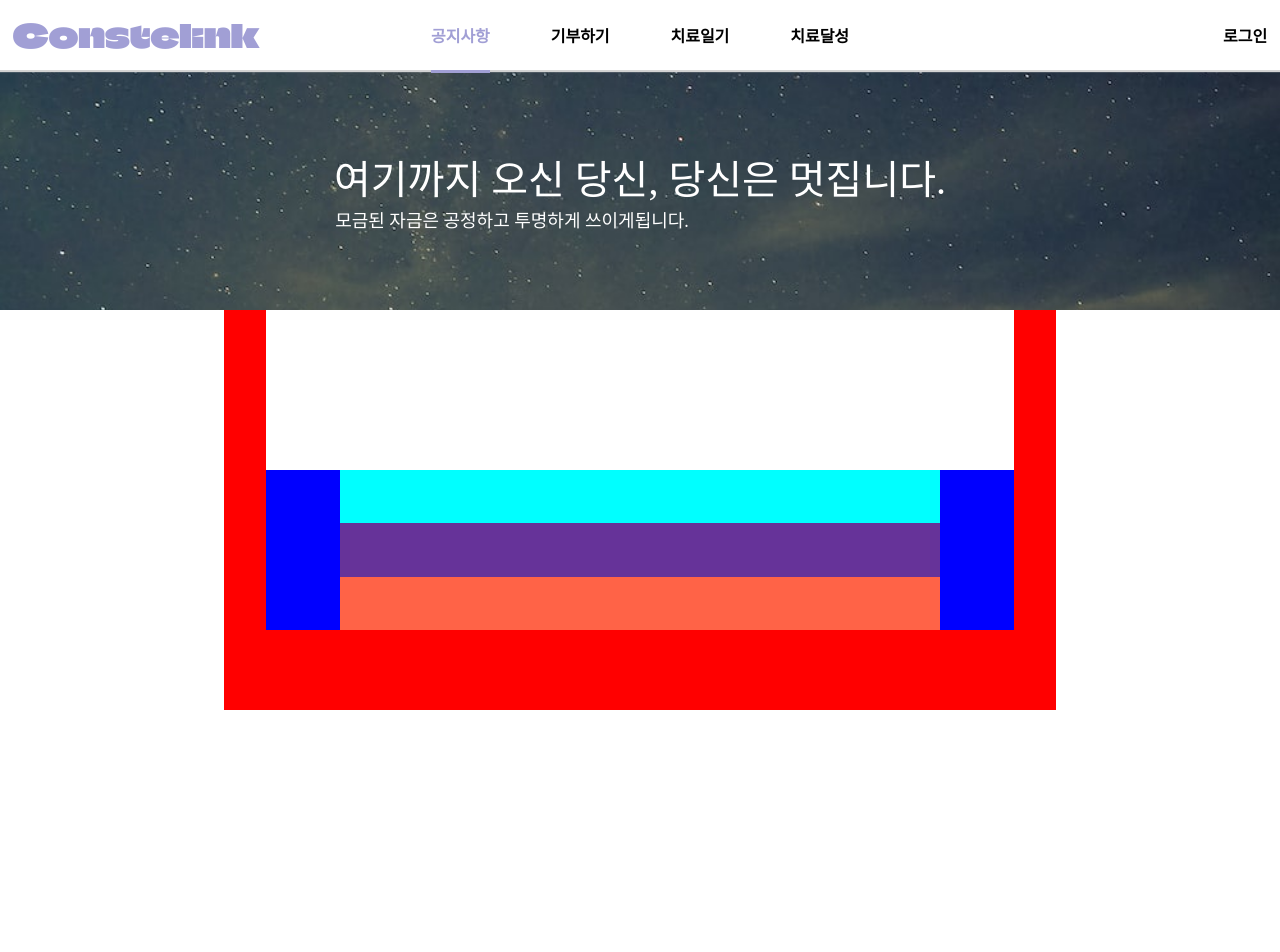
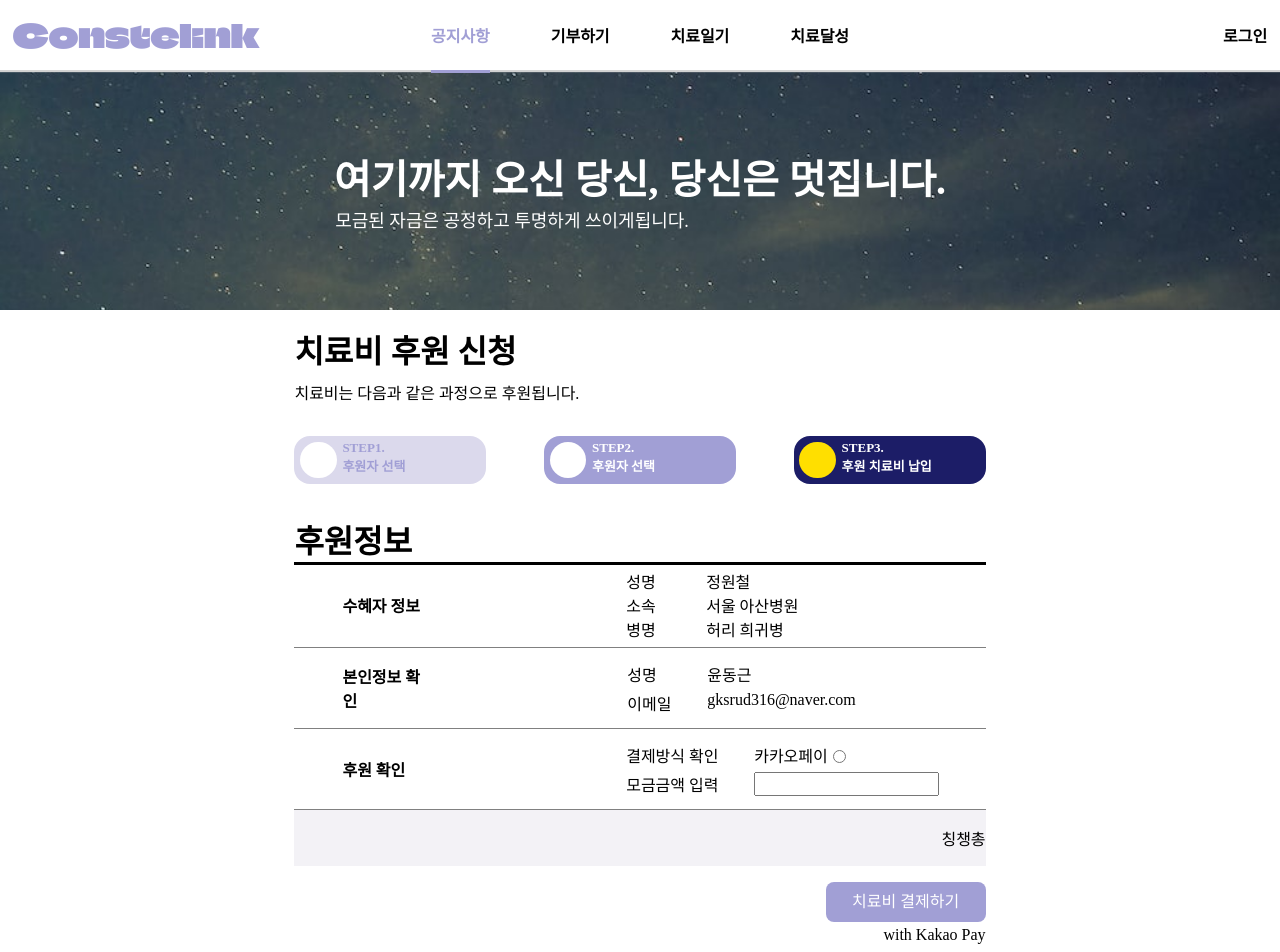
Before and after one commit to cxzlkjhgfdsa/constelink, a React (Create React App) app in the folder Frontend/: page /fundpayment in a window 1280 px wide. Shown: the top 952 px of the page. Before the commit the page ends 800 px from the top, so only its background shows below. Built offline with nearby package versions, Linux system fonts and the light colour scheme; a web font is replaced by a local one.

Commit message:
:lipstick: [FE] 모금 상세페이지 함수 작업 남음

```diff
--- a/Frontend/src/pages/FundDetail.module.css
+++ b/Frontend/src/pages/FundDetail.module.css
@@ -355,20 +355,19 @@
   right: 8rem;
 }
 
-progress {
+.fundDetailBar {
   height: 0.75rem;
   opacity: 0.8;
   width: 80%;
   -webkit-appearance: none;
   appearance: none;
-  /* margin-top: 5rem;  */
 }
-progress::-webkit-progress-bar {
+.fundDetailBar::-webkit-progress-bar {
   background-color: #ffffff;
   border-radius: 10px;
 
 }
-progress::-webkit-progress-value {
+.fundDetailBar::-webkit-progress-value {
   background-color: #BE6DB7;
   border-radius: 10px;
 
--- a/Frontend/src/pages/FundDetail.tsx
+++ b/Frontend/src/pages/FundDetail.tsx
@@ -121,7 +121,7 @@ const FundDetail: React.FC = () => {
           <div className={styles.fundingTag}>모금도달률</div>
           <div className={styles.fundingPct}>80%</div>
           <div className={styles.star}/>
-          <progress value={curValue} max={100}/>
+          <progress className={styles.fundDetailBar} value={curValue} max={100}/>
           <div className={styles.fundingGoal}>{goalMoney.toString().replace(/\B(?=(\d{3})+(?!\d))/g, ',')}원</div>
         </div>
       </div>
--- a/Frontend/src/pages/FundPayment.module.css
+++ b/Frontend/src/pages/FundPayment.module.css
@@ -41,6 +41,7 @@
 .bannerTitle{
   font-family: "Hahmlet";
   font-size: 2.5rem;
+  font-weight: bold;
   color: white;
 }
 
@@ -53,44 +54,241 @@
 }
 
 .mainArticle{
-  background-color: red;
   height: max-content;
-  padding-bottom: 5rem;
-  width: 65%;
+  padding-bottom: 2rem;
+  width: 60%;
   display: flex;
   flex-direction: column;
   align-items: center;
+  margin-top: 1rem;
 }
 
 .articleStep{
   background-color: white;
   width: 90%;
-  height: 10rem;
+  height: max-content;
+  /* padding-bottom: 4rem; */
+}
+
+.articleStepTitle{
+  font-family: "Hahmlet";
+  font-size: 2rem;
+  font-weight: bold;
+}
+
+.articleStepSubTitle{
+  font-family: "Hahmlet";
+  margin-top: 0.5rem;
+}
+
+.articleSteps{
+  /* background-color: burlywood; */
+  height: 7rem;
+  display: flex;
+  align-items: center;
+  justify-content: space-between;
+}
+
+.articleStepOne{
+  background-color: #DBD9EC;
+  height: 3rem;
+  width: 12rem;
+  border-radius: 1rem;
+  display: flex;
+  align-items: center;
+}
+
+.voidCircle{
+  background-color: white;
+  height: 2.3rem;
+  width: 2.3rem;
+  border-radius: 50%;
+  margin-left: 0.35rem;
+}
+
+.voidStar{
+  background-color: #FFDF00;
+  height: 2.3rem;
+  width: 2.3rem;
+  border-radius: 50%;
+  margin-left: 0.35rem;
+}
+
+.stepDetail{
+  height: 2.5rem;
+  width: 8rem;
+  margin-left: 0.35rem;
+  display: flex;
+  flex-direction: column;
+}
+
+.stepOneNumber{
+  font-family: "Hahmlet";
+  font-size: small;
+  font-weight: bold;
+  color: #A19FD5;
+}
+
+.stepOneTodo{
+  font-family: "Hahmlet";
+  font-size: small;
+  font-weight: bold;
+  color: #A19FD5;
+}
+
+.stepNumber{
+  font-family: "Hahmlet";
+  font-size: small;
+  font-weight: bold;
+  color: white;
+}
+
+.stepTodo{
+  font-family: "Hahmlet";
+  font-size: small;
+  font-weight: bold;
+  color: white;
+}
+
+.articleStepTwo{
+  background-color: #A19FD5;
+  height: 3rem;
+  width: 12rem;
+  border-radius: 1rem;
+  display: flex;
+  align-items: center;
+}
+
+.articleStepThree{
+  background-color: #1C1D67;
+  height: 3rem;
+  width: 12rem;
+  border-radius: 1rem;
+  display: flex;
+  align-items: center;
 }
 
 .articleInfo{
   display: flex;
   flex-direction: column;
-  align-items: center;
-  background-color: blue;
+  /* align-items: center; */
+  /* background-color: yellow; */
   width: 90%;
-  height: 10rem;
+  height: max-content;
+}
+
+.articleTitle{
+  font-family: "Hahmlet";
+  font-size: 2rem;
+  font-weight: bold;
 }
 
 .infoBeneficiary{
-  background-color: aqua;
+  /* background-color: aqua; */
+  width: 100%;
+  height: 5rem;
+  display: flex;
+  flex-direction: row;
+  align-items: center;
+  justify-content: space-between;
+  border-top: solid 0.2rem;
+  padding-bottom: 0.15rem;
+}
+
+.infoTitle{
+  font-family: "Hahmlet";
+  font-weight: bold;
+  margin-left: 3rem;
+}
+
+.infoDetail{
+  display:flex;
+  flex-direction: column;
+  justify-content: center;
+  /* background-color: yellowgreen; */
   width: 80%;
   height: 5rem;
+  margin-right: 0rem;
+}
+
+.detailItem{
+  font-family: "Hahmlet";
+  display: flex;
+  flex-direction: row;
+  margin-left: 35%;
+}
+
+.itemKey{
+  /* background-color: aqua; */
+  width: 3rem;
+}
+
+.itemLongKey{
+  /* background-color: aqua; */
+  width: 6rem;
+}
+
+.itemValue{
+  margin-left: 2rem;
+}
+
+.itemInput{
+  margin-left: 2rem;
+}
+
+.itemPadding{
+  height: 0.3rem;
 }
 
 .infoUser{
-  background-color: rebeccapurple;
-  width: 80%;
+  /* background-color: rebeccapurple; */
+  width: 100%;
   height: 5rem;
+  display: flex;
+  flex-direction: row;
+  align-items: center;
+  justify-content: space-between;
+  border-top: solid 0.1rem grey;
 }
 
 .infoCheck{
-  background-color: tomato;
-  width: 80%;
+  /* background-color: tomato; */
+  width: 100%;
   height: 5rem;
+  display: flex;
+  flex-direction: row;
+  align-items: center;
+  justify-content: space-between;
+  border-top: solid 0.1rem grey;
 }
+
+.moneyCheck{
+  background-color: #F3F2F6;
+  width: 100%;
+  height: 3.5rem;
+  display: flex;
+  align-items: center;
+  justify-content: end;
+  border-top: solid 0.1rem grey;
+}
+
+.fundingBtn{
+  background-color: #A19FD5;
+  width: 10rem;
+  height: 2.2rem;
+  color: white;
+  font-family: "Hahmlet";
+  margin-top: 1rem;
+  margin-left: auto;
+  border-radius: 0.5rem;
+  display: flex;
+  align-items: center;
+  justify-content: center;
+  padding-bottom: 0.3rem;
+}
+
+.fundingKakao{
+  font-family: "noto-sans";
+  margin-left: auto;
+  margin-top: 0.2rem;
+}
--- a/Frontend/src/pages/FundPayment.tsx
+++ b/Frontend/src/pages/FundPayment.tsx
@@ -1,6 +1,7 @@
 import styles from "./FundPayment.module.css"
 
 const FundPayment: React.FC = () => {
+
   return (
     <>
     <div className={styles.mainWrapper}>
@@ -9,11 +10,90 @@ const FundPayment: React.FC = () => {
         <div className={styles.bannerSubTitle}>모금된 자금은 공정하고 투명하게 쓰이게됩니다.</div>
       </div>
       <div className={styles.mainArticle}>
-        <div className={styles.articleStep}></div>
+        <div className={styles.articleStep}>
+          <div className={styles.articleStepTitle}>치료비 후원 신청</div>
+          <div className={styles.articleStepSubTitle}>치료비는 다음과 같은 과정으로 후원됩니다.</div>
+          <div className={styles.articleSteps}>
+            <div className={styles.articleStepOne}>
+              <div className={styles.voidCircle}></div>
+              <div className={styles.stepDetail}>
+                <div className={styles.stepOneNumber}>STEP1.</div>
+                <div className={styles.stepOneTodo}>후원자 선택</div>
+              </div>
+            </div>
+            <div className={styles.articleStepTwo}>
+              <div className={styles.voidCircle}></div>
+              <div className={styles.stepDetail}>
+                <div className={styles.stepNumber}>STEP2.</div>
+                <div className={styles.stepTodo}>후원자 선택</div>
+              </div>
+            </div>
+            <div className={styles.articleStepThree}>
+              <div className={styles.voidStar}></div>
+              <div className={styles.stepDetail}>
+                <div className={styles.stepNumber}>STEP3.</div>
+                <div className={styles.stepTodo}>후원 치료비 납입</div>
+              </div>
+            </div>
+          </div>
+        </div>
         <div className={styles.articleInfo}>
-          <div className={styles.infoBeneficiary}></div>
-          <div className={styles.infoUser}></div>
-          <div className={styles.infoCheck}></div>
+          <div className={styles.articleTitle}>후원정보</div>
+          <div className={styles.infoBeneficiary}>
+            <div className={styles.infoTitle}>수혜자 정보</div>
+            <div className={styles.infoDetail}>
+              <div className={styles.detailItem}>
+                <div className={styles.itemKey}>성명</div>
+                <div className={styles.itemValue}>정원철</div>
+              </div>
+              <div className={styles.detailItem}>
+               <div className={styles.itemKey}>소속</div>
+                <div className={styles.itemValue}>서울 아산병원</div>
+              </div>
+              <div className={styles.detailItem}>
+               <div className={styles.itemKey}>병명</div>
+               <div className={styles.itemValue}>허리 희귀병</div>
+              </div>
+            </div>
+          </div>
+          <div className={styles.infoUser}>
+            <div className={styles.infoTitle}>본인정보 확인</div>
+            <div className={styles.infoDetail}>
+              <div className={styles.detailItem}>
+                <div className={styles.itemKey}>성명</div>
+                <div className={styles.itemValue}>윤동근</div>
+              </div>
+              <div className={styles.itemPadding} />
+              <div className={styles.detailItem}>
+                <div className={styles.itemKey}>이메일</div>
+                <div className={styles.itemValue}>gksrud316@naver.com</div>
+              </div>
+            </div>
+          </div>
+          <div className={styles.infoCheck}>
+            <div className={styles.infoTitle}>후원 확인</div>
+            <div className={styles.infoDetail}>
+              <div className={styles.detailItem}>
+                <div className={styles.itemLongKey}>결제방식 확인</div>
+                <div className={styles.itemValue}>카카오페이</div>
+                <input type="radio" />
+              </div>
+              <div className={styles.itemPadding} />
+              <div className={styles.detailItem}>
+                <div className={styles.itemLongKey}>모금금액 입력</div>
+                <input className={styles.itemInput} />
+              </div>
+            </div>
+          </div>
+          <div className={styles.moneyCheck}>
+            칭챙총
+          </div>
+          <div className={styles.fundingBtn}>
+            치료비 결제하기
+          </div>
+          <div className={styles.fundingKakao}>
+            with Kakao Pay
+          </div>
         </div>
       </div>
     </div>
```
